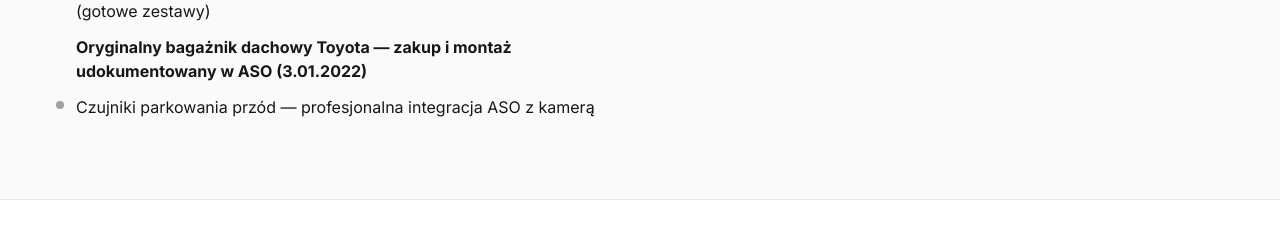
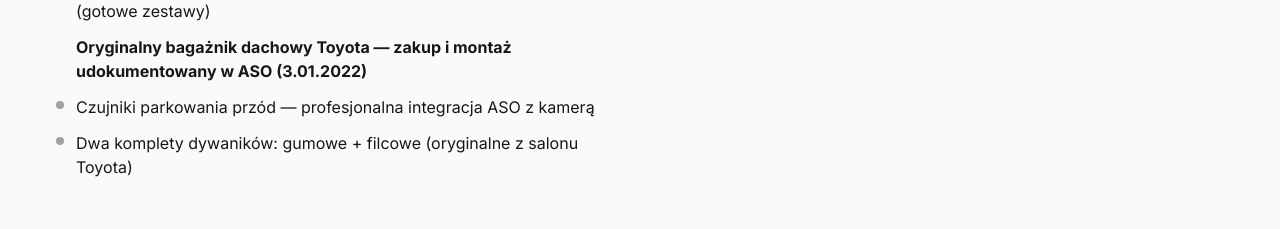
Before and after one commit to futerzak/yaris-2020, a React (Vite) app: page / in a window 1280 px wide. Shown: the part 5920-6149 px from the top of the page. Built offline with nearby package versions, Linux system fonts and the light colour scheme.

Commit message:
feat: add original Toyota floor mats (rubber + fabric sets)

```diff
--- a/src/data/carData.ts
+++ b/src/data/carData.ts
@@ -54,6 +54,7 @@
     'Dwa komplety kół: letnie 17" Premiere Edition + zimowe 17" alufelgi (gotowe zestawy)',
     'Oryginalny bagażnik dachowy Toyota — zakup i montaż udokumentowany w ASO (3.01.2022)',
     'Czujniki parkowania przód — profesjonalna integracja ASO z kamerą',
+    'Dwa komplety dywaników: gumowe + filcowe (oryginalne z salonu Toyota)',
   ],
   serviceHistory: [
     { date: '2020-12-21', title: 'Dostawa pojazdu' },
```
